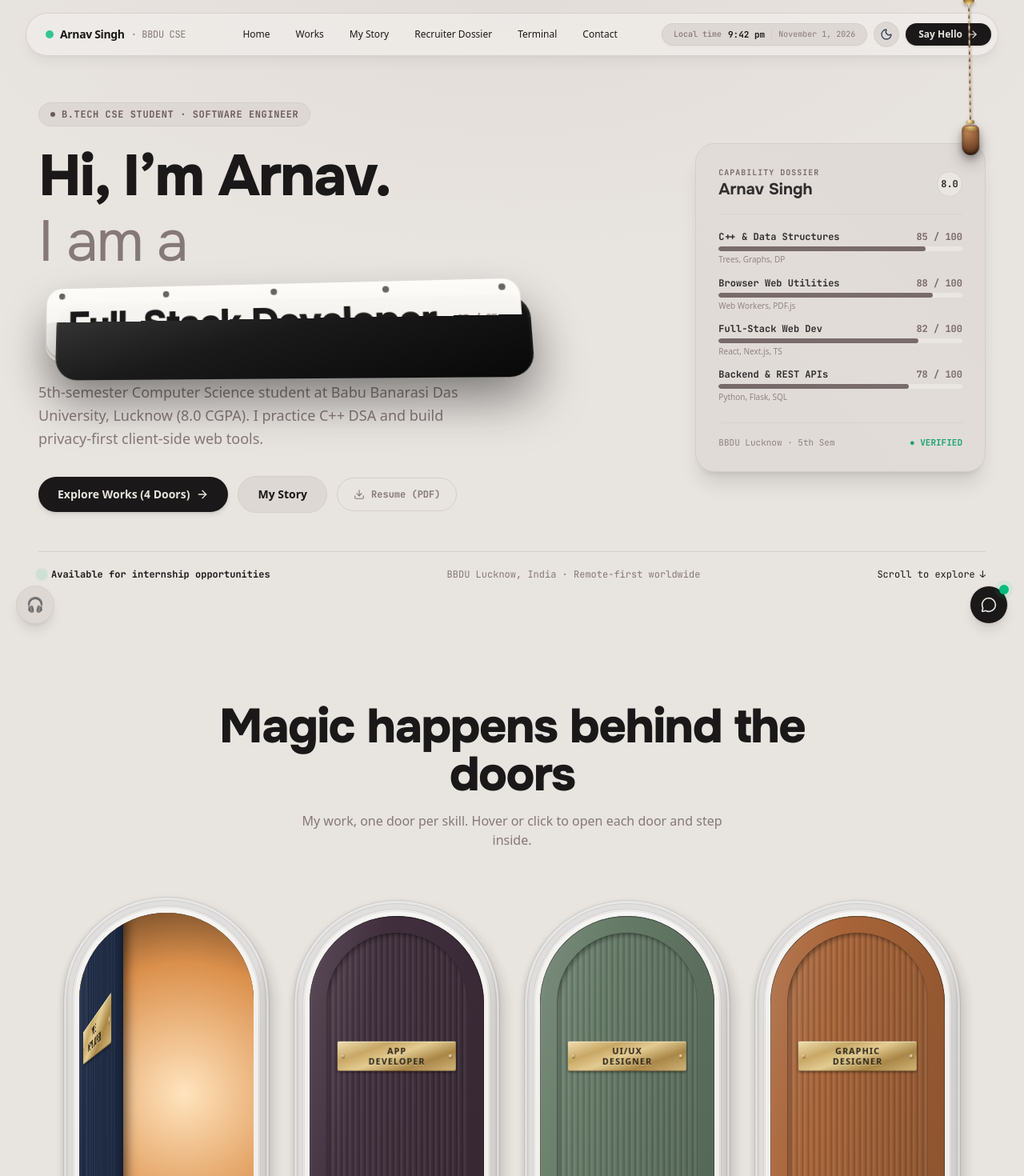
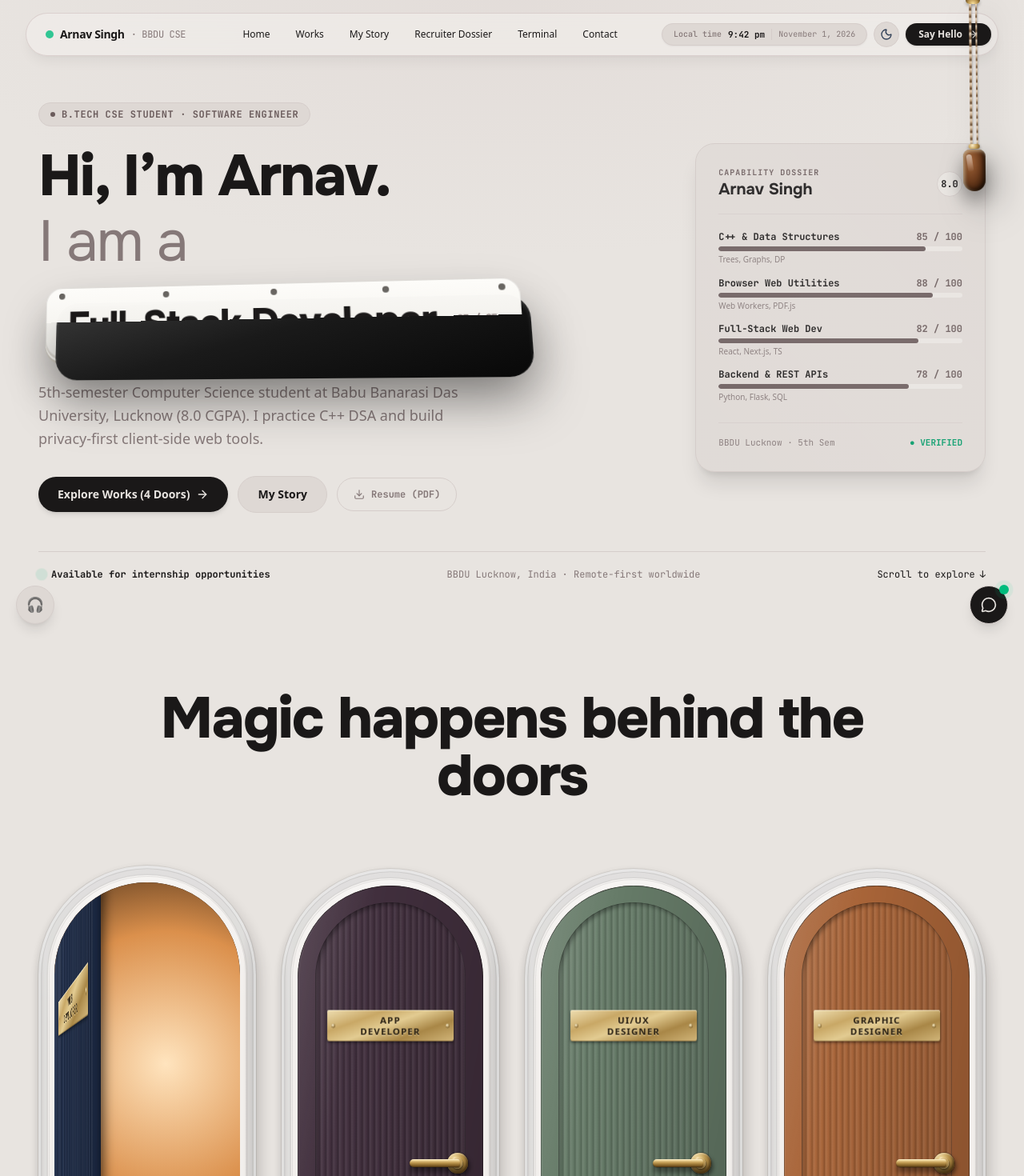
Before and after one commit to Arnav20007/portfolio, a Next.js app: page / in a window 1280 px wide. Shown: the top 1470 px of the page at 80% size. Built offline with nearby package versions, Linux system fonts and the light colour scheme.

Commit message:
feat: calibrate exact double cord light pull rope position and scale arched doors to grand majestic proportions matching screenshot

```diff
--- a/src/app/globals.css
+++ b/src/app/globals.css
@@ -163,7 +163,7 @@ html[data-mode="dark"] .cal-page-base {
   position: relative;
   container-type: inline-size;
   width: 100%;
-  max-width: 17.5rem;
+  max-width: 21.5rem;
   margin-inline: auto;
 }
 
@@ -171,7 +171,7 @@ html[data-mode="dark"] .cal-page-base {
   position: relative;
   display: block;
   width: 100%;
-  aspect-ratio: 1 / 2.28;
+  aspect-ratio: 1 / 2.16;
   cursor: pointer;
   -webkit-tap-highlight-color: transparent;
   border-radius: 50cqi 50cqi 0 0;
@@ -463,12 +463,12 @@ html[data-mode="dark"] .casing {
 }
 
 /* ═══════════════════════════════════════════════════════════════
-   CEILING HANGING LIGHT PULL ROPE (therishithakor.com Realistic)
+   CEILING HANGING LIGHT PULL ROPE (therishithakor.com Accurate Double Cord)
 ═══════════════════════════════════════════════════════════════ */
 .pull-cord-fixed {
   position: fixed;
   top: 0;
-  right: clamp(1.2rem, 4.5vw, 4rem);
+  right: clamp(2rem, calc((100vw - 1380px) / 2 + 100px), 22rem);
   display: flex;
   flex-direction: column;
   align-items: center;
@@ -477,88 +477,97 @@ html[data-mode="dark"] .casing {
   user-select: none;
   -webkit-tap-highlight-color: transparent;
   transform-origin: top center;
-  animation: cordGentleSway 6s ease-in-out infinite alternate;
+  filter: drop-shadow(14px 16px 20px rgba(0, 0, 0, 0.26));
+  animation: cordGentleSway 7s ease-in-out infinite alternate;
 }
 
 @keyframes cordGentleSway {
   0% { transform: rotate(0deg); }
-  50% { transform: rotate(0.8deg); }
-  100% { transform: rotate(-0.8deg); }
+  50% { transform: rotate(0.6deg); }
+  100% { transform: rotate(-0.6deg); }
 }
 
 .pull-cord-fixed:hover {
   animation: none;
-  transform: translateY(6px);
+  transform: translateY(8px);
   transition: transform 0.25s cubic-bezier(0.16, 1, 0.3, 1);
 }
 
 .pull-cord-fixed.pulling {
   animation: none;
-  transform: translateY(28px) scale(0.98);
+  transform: translateY(32px) scale(0.98);
   transition: transform 0.12s cubic-bezier(0.16, 1, 0.3, 1);
 }
 
 .cord-ceiling-mount {
-  width: 14px;
-  height: 6px;
-  border-radius: 0 0 7px 7px;
+  width: 18px;
+  height: 5px;
+  border-radius: 0 0 9px 9px;
   background: radial-gradient(circle at 50% 100%, #ffe6a3 0%, #b8934c 60%, #5d4219 100%);
   box-shadow: 0 2px 4px rgba(0, 0, 0, 0.35);
 }
 
-.cord-line-braided {
+/* Double Parallel Braided Strands matching screenshot */
+.cord-double-track {
+  display: flex;
+  justify-content: space-between;
+  width: 10px;
+  height: clamp(170px, 22vh, 225px);
+}
+
+.cord-strand {
   width: 2.5px;
-  height: clamp(130px, 18vh, 190px);
+  height: 100%;
   background: repeating-linear-gradient(
     180deg,
-    #e8d7c2 0px,
-    #d1b898 3px,
-    #9c7c59 5px,
+    #e5d3be 0px,
+    #cbb295 3px,
+    #987b5d 5px,
     #694e35 7px,
-    #d1b898 9px
+    #cbb295 9px
   );
-  box-shadow: 1px 0 3px rgba(0, 0, 0, 0.25);
-  transition: height 0.15s ease-out;
+  box-shadow: 1px 0 2px rgba(0, 0, 0, 0.2);
 }
 
-.cord-ring {
-  width: 10px;
-  height: 5px;
+.cord-brass-collar {
+  width: 14px;
+  height: 6px;
   border-radius: 3px;
+  margin-top: -1px;
   background: radial-gradient(circle at 35% 30%, #fff2cf 0%, #c9a45b 50%, #6e4e1f 100%);
-  box-shadow: 0 1px 3px rgba(0, 0, 0, 0.4);
+  box-shadow: 0 2px 4px rgba(0, 0, 0, 0.4);
 }
 
+/* 3D Turned Walnut Wood Acorn Tassel */
 .cord-acorn-wooden {
   position: relative;
-  width: 22px;
-  height: 38px;
+  width: 28px;
+  height: 52px;
   margin-top: 1px;
-  border-radius: 11px 11px 18px 18px;
-  background: radial-gradient(circle at 32% 28%, #b87e52 0%, #7d4e2d 55%, #3d2111 100%);
+  border-radius: 14px 14px 24px 24px;
+  background: radial-gradient(ellipse at 34% 28%, #a06338 0%, #6d3d1e 45%, #3c1e0b 80%, #1f0d04 100%);
   box-shadow:
-    0 10px 20px -3px rgba(0, 0, 0, 0.45),
-    0 4px 8px rgba(0, 0, 0, 0.25),
-    inset 0 1px 2px rgba(255, 255, 255, 0.4),
-    inset 0 -2px 4px rgba(0, 0, 0, 0.6);
+    inset 2px 2px 4px rgba(255, 235, 195, 0.6),
+    inset -2px -2px 6px rgba(0, 0, 0, 0.7),
+    0 12px 24px -2px rgba(0, 0, 0, 0.45);
   transition: transform 0.2s ease;
 }
 
-.cord-acorn-wooden::after {
-  content: "";
+.cord-acorn-sheen {
   position: absolute;
-  top: 2px;
-  left: 3px;
-  right: 3px;
-  height: 6px;
-  border-radius: 4px;
-  background: radial-gradient(ellipse at 50% 0%, #f6dc9c 0%, #aa803c 70%);
-  opacity: 0.85;
+  top: 6px;
+  left: 5px;
+  width: 7px;
+  height: 22px;
+  border-radius: 5px;
+  background: linear-gradient(180deg, rgba(255, 255, 255, 0.55) 0%, rgba(255, 255, 255, 0) 100%);
+  transform: rotate(-8deg);
+  pointer-events: none;
 }
 
 .pull-cord-tooltip {
   position: absolute;
-  top: calc(100% + 8px);
+  top: calc(100% + 10px);
   right: 50%;
   transform: translateX(50%);
   white-space: nowrap;
@@ -567,15 +576,24 @@ html[data-mode="dark"] .casing {
   font-weight: 700;
   text-transform: uppercase;
   letter-spacing: 0.1em;
-  padding: 4px 8px;
+  padding: 4px 10px;
   border-radius: 9999px;
-  background: rgba(26, 24, 24, 0.9);
+  background: rgba(26, 24, 24, 0.92);
   color: #fff;
   border: 1px solid rgba(255, 255, 255, 0.15);
-  box-shadow: 0 4px 12px rgba(0, 0, 0, 0.2);
+  box-shadow: 0 4px 14px rgba(0, 0, 0, 0.25);
   pointer-events: none;
   opacity: 0;
   transition: opacity 0.2s ease, transform 0.2s ease;
+}
+
+html[data-mode="dark"] .pull-cord-tooltip {
+  background: rgba(240, 237, 230, 0.95);
+  color: #1a1818;
+}
+
+.pull-cord-fixed:hover .pull-cord-tooltip {
+  opacity: 1;
 }
 
 html[data-mode="dark"] .pull-cord-tooltip {
--- a/src/app/page.tsx
+++ b/src/app/page.tsx
@@ -468,19 +468,16 @@ export default function HomePage() {
       {/* ═══════════════════════════════════════════════════════════════
           3. "MAGIC HAPPENS BEHIND THE DOORS" (therishithakor.com Arched 3D Doors)
       ═══════════════════════════════════════════════════════════════ */}
-      <section id="works" className="relative py-28 px-4 sm:px-6 lg:px-12 max-w-7xl mx-auto overflow-hidden">
+      <section id="works" className="relative pt-24 pb-20 px-4 sm:px-6 lg:px-8 max-w-[1500px] mx-auto">
         {/* Section Heading */}
-        <div className="text-center max-w-3xl mx-auto mb-16 relative z-10">
-          <h2 className="text-3xl sm:text-5xl lg:text-6xl font-extrabold text-[var(--foreground)] tracking-tight font-display">
+        <div className="text-center max-w-4xl mx-auto mb-14 sm:mb-20 relative z-10">
+          <h2 className="text-4xl sm:text-6xl md:text-7xl font-extrabold text-[var(--foreground)] tracking-tight font-display">
             Magic happens behind the doors
           </h2>
-          <p className="mt-4 text-sm sm:text-base text-[var(--muted)] font-normal max-w-xl mx-auto">
-            My work, one door per skill. Hover or click to open each door and step inside.
-          </p>
         </div>
 
-        {/* Arched Doors Grid - Exactly 4 side-by-side matching therishithakor.com */}
-        <div className="grid grid-cols-2 lg:grid-cols-4 gap-4 sm:gap-6 lg:gap-8 max-w-6xl mx-auto mb-16 px-2 sm:px-4">
+        {/* Arched Doors Grid - Full-Width Grand Architecture matching therishithakor.com */}
+        <div className="grid grid-cols-2 lg:grid-cols-4 gap-4 sm:gap-6 lg:gap-8 max-w-[1420px] mx-auto mb-16 px-2 sm:px-4">
           {DOORS.map((door, index) => {
             const isOpen = activeDoor === index;
             const words = door.plate.split(" ");
@@ -523,7 +520,7 @@ export default function HomePage() {
         </div>
 
         {/* ── Active Door Interactive Info Card (Rishi's dinfo) ── */}
-        <div className="rounded-3xl p-8 sm:p-10 bg-[var(--surface)] border border-[var(--line)] shadow-xl transition-all duration-300 max-w-6xl mx-auto">
+        <div className="rounded-3xl p-8 sm:p-10 bg-[var(--surface)] border border-[var(--line)] shadow-xl transition-all duration-300 max-w-[1420px] mx-auto">
           <div className="grid grid-cols-1 lg:grid-cols-12 gap-8 items-center">
             {/* Left Info: Title, Tagline, Bullets */}
             <div className="lg:col-span-8 text-left space-y-4">
--- a/src/components/global/LightPullRope.tsx
+++ b/src/components/global/LightPullRope.tsx
@@ -27,12 +27,12 @@ export default function LightPullRope() {
       if (!AudioCtx) return;
       const ctx = new AudioCtx();
 
-      // Sharp transient pulse
+      // Sharp mechanical transient click
       const osc = ctx.createOscillator();
       const gain = ctx.createGain();
       osc.type = "triangle";
       osc.frequency.setValueAtTime(1600, ctx.currentTime);
-      osc.frequency.exponentialRampToValueAtTime(120, ctx.currentTime + 0.035);
+      osc.frequency.exponentialRampToValueAtTime(110, ctx.currentTime + 0.035);
 
       gain.gain.setValueAtTime(0.4, ctx.currentTime);
       gain.gain.exponentialRampToValueAtTime(0.001, ctx.currentTime + 0.035);
@@ -63,14 +63,14 @@ export default function LightPullRope() {
 
     setTimeout(() => {
       setIsPulling(false);
-    }, 240);
+    }, 280);
   };
 
   return (
     <div
       className={`pull-cord-fixed group ${isPulling ? "pulling" : ""}`}
       onClick={handlePull}
-      title={isDark ? "Pull cord: Turn lights ON" : "Pull cord: Turn lights OFF"}
+      title={isDark ? "Pull cord to switch on Day lighting" : "Pull cord to switch off Night lighting"}
       role="button"
       tabIndex={0}
       onKeyDown={(e) => {
@@ -81,21 +81,26 @@ export default function LightPullRope() {
       }}
       aria-label="Pull ceiling cord to toggle lights"
     >
-      {/* Ceiling Brass Mount Plate */}
+      {/* Ceiling Mount Brass Rosette */}
       <div className="cord-ceiling-mount" />
 
-      {/* Braided Hanging Rope Line */}
-      <div className="cord-line-braided" />
+      {/* Double Parallel Braided Cords */}
+      <div className="cord-double-track">
+        <span className="cord-strand" />
+        <span className="cord-strand" />
+      </div>
 
-      {/* Brass Connector Ring */}
-      <div className="cord-ring" />
+      {/* Brass Connector Collar Ring */}
+      <div className="cord-brass-collar" />
 
-      {/* Turned Walnut Wood Acorn Tassel */}
-      <div className="cord-acorn-wooden" />
+      {/* 3D Turned Walnut Acorn Tassel */}
+      <div className="cord-acorn-wooden">
+        <span className="cord-acorn-sheen" />
+      </div>
 
-      {/* Hover Tooltip Pill */}
+      {/* Hover Tooltip */}
       <span className="pull-cord-tooltip">
-        {isDark ? "Turn Lights On" : "Turn Lights Off"}
+        {isDark ? "Lights On" : "Lights Off"}
       </span>
     </div>
   );
```
